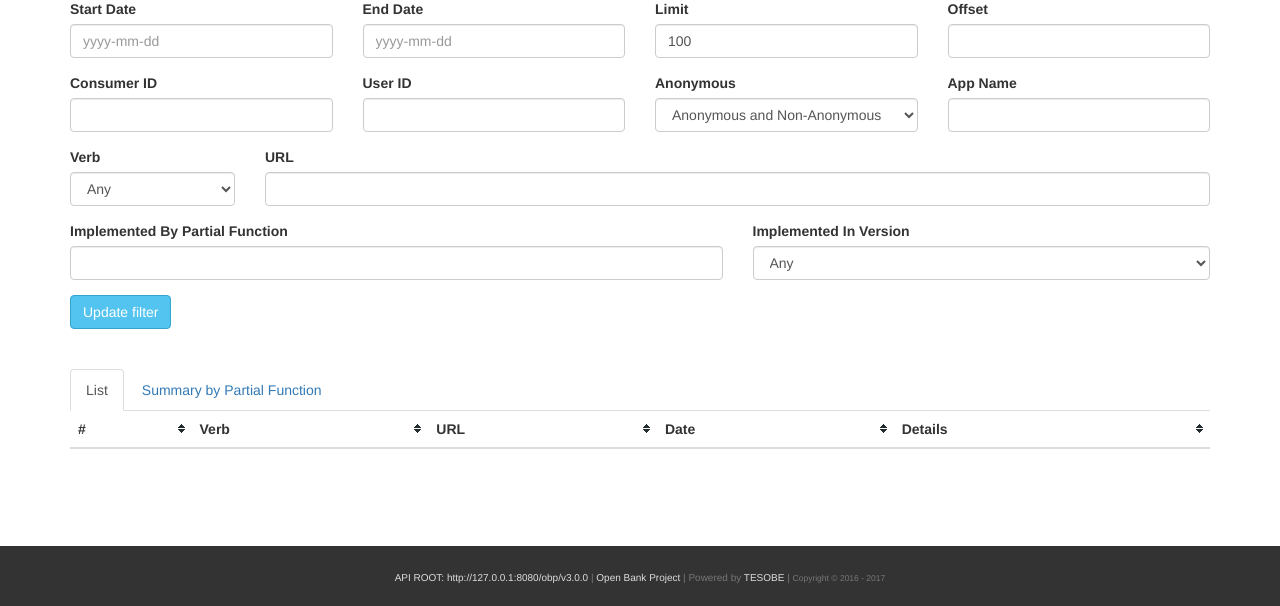
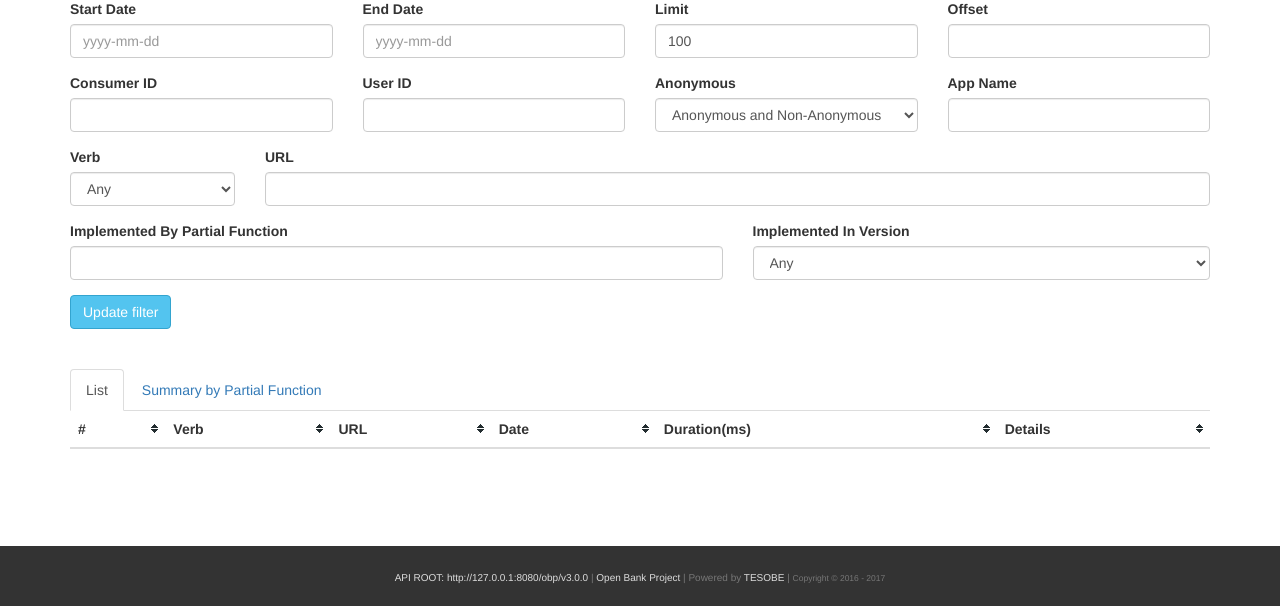
Before and after one commit to OpenBankProject/API-Manager, a Django app: page /metrics/api/ in a window 1280 px wide. Shown: the part 194-800 px from the top of the page. Run offline with Django 3.2, Linux system fonts and the light colour scheme; the visitor is signed in with stand-in values (Sample User, id 1); data that the repository does not hold is empty; parts of the project's set-up code (start-up, migrations or seed data) failed here and were passed over; some libraries are stand-ins or nearby versions.

Commit message:
Added Duration column to metrics

```diff
--- a/apimanager/base/static/css/base.css
+++ b/apimanager/base/static/css/base.css
@@ -130,6 +130,7 @@ table.tablesorter thead tr .header {
 	background-repeat: no-repeat;
 	background-position: center right;
 	cursor: pointer;
+	padding-right: 15px;
 }
 table.tablesorter thead tr .headerSortUp {
 	background-image: url(../img/tablesorter/asc.gif);
--- a/apimanager/metrics/templates/metrics/api.html
+++ b/apimanager/metrics/templates/metrics/api.html
@@ -142,6 +142,7 @@
     						<th>Verb</th>
     						<th>URL</th>
     						<th>Date</th>
+							<th>Duration(ms)</th>
     						<th>Details</th>
     					</tr>
     					</thead>
@@ -154,6 +155,7 @@
     								{{ metric.url }}
     							</td>
     							<td>{{ metric.date|date:"Y-m-d H:i:s.u" }}</td>
+								<td>{{ metric.duration }}</td>
     							<td>
     								<ul>
     									<li>User Name: {{ metric.user_name }}</li>
```
